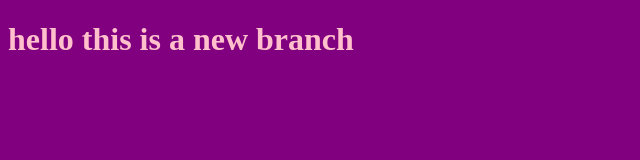
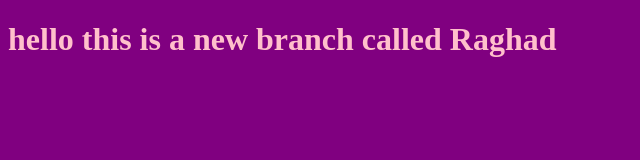
Before and after one commit to RaghadAlnwibet/Owns, a plain HTML site: page index.html in a window 1280 px wide. Shown: the whole page, without its empty margins (0-640 px from the left). Drawn offline with Linux system fonts and the light colour scheme.

Commit message:
modify msg

```diff
--- a/index.html
+++ b/index.html
@@ -8,7 +8,7 @@
     <link rel="stylesheet" href="style.css">
 </head>
 <body>
-    <h1>hello this is a new branch </h1>
+    <h1>hello this is a new branch called Raghad </h1>
     <script src="app.js"></script>
 </body>
 </html>
```
